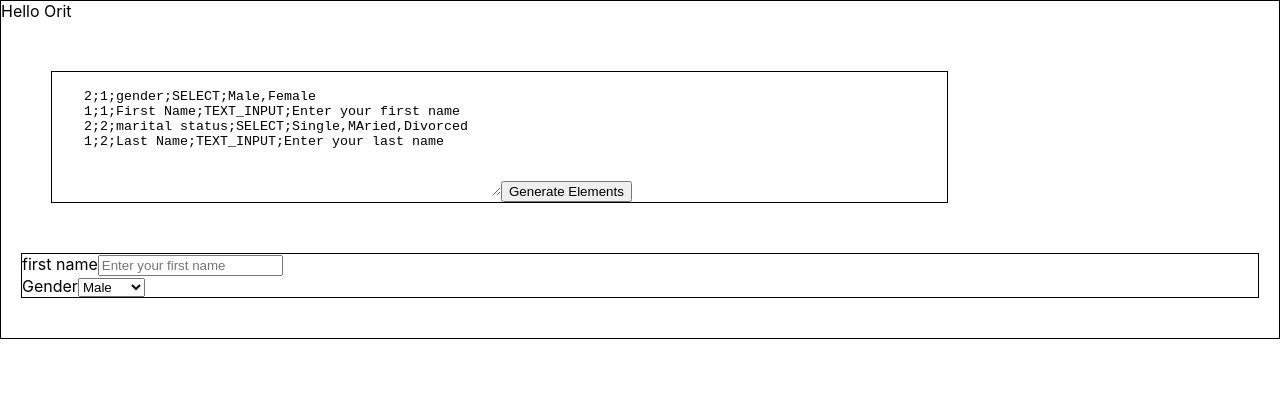
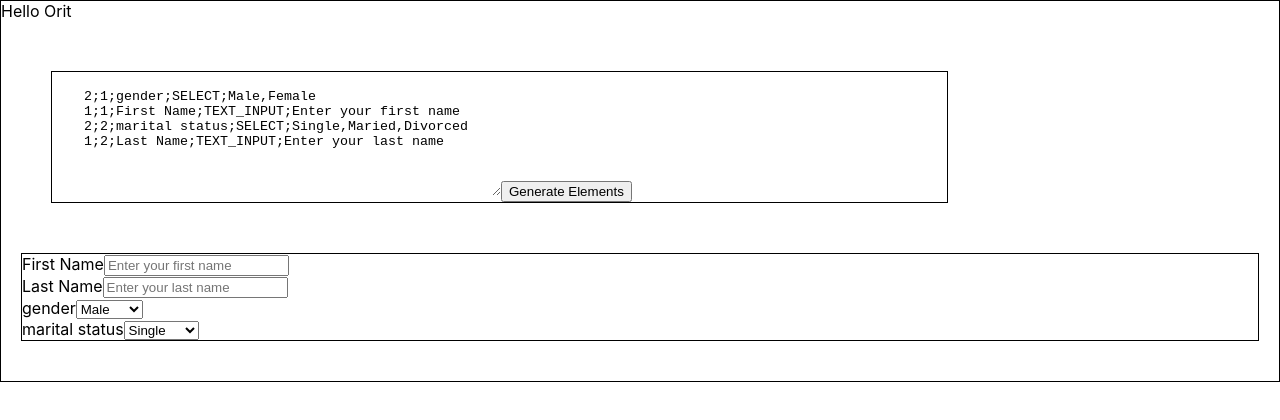
Before and after one commit to okozolin/React-dynamic-components, a React (Create React App) app: page / in a window 1280 px wide. Shown: the top 420 px of the page. Built offline with nearby package versions, Linux system fonts and the light colour scheme.

Commit message:
dynamically generate component

```diff
--- a/src/App.js
+++ b/src/App.js
@@ -2,6 +2,7 @@ import React, {useContext, useState} from 'react';
 import InputElm from "./components/inputtext.component";
 import SelectElm from "./components/select.component";
 import './App.css';
+import CreateComponents from "./components";
 
 export const ItemsContext = React.createContext();
 
@@ -11,7 +12,7 @@ function App() {
     const uiGrid = `
 2;1;gender;SELECT;Male,Female
 1;1;First Name;TEXT_INPUT;Enter your first name
-2;2;marital status;SELECT;Single,MAried,Divorced
+2;2;marital status;SELECT;Single,Maried,Divorced
 1;2;Last Name;TEXT_INPUT;Enter your last name
   `
     const [uiGridText, setUiGridText] = useState(uiGrid)
@@ -85,8 +86,9 @@ function App() {
           </div>
           {parseElements(uiGridText)}
           <div id="elements_container">
-              <InputElm label='first name' value='Enter your first name'/>
-              <SelectElm label='Gender' value='Male,Female'/>
+              {elements.map(block => CreateComponents(block))}
+              {/*<InputElm label='first name' value='Enter your first name'/>*/}
+              {/*<SelectElm label='Gender' value='Male,Female'/>*/}
           </div>
       </div>
   );
--- a/src/components.js
+++ b/src/components.js
@@ -3,28 +3,15 @@ import InputElm from "./components/inputtext.component";
 import SelectElm from "./components/select.component";
 
 const components = {
-    TEXT_INPUT: InputElm,
-    SELECT: SelectElm,
+    text_input: InputElm,
+    select: SelectElm,
     basic: ''
 };
-//
-// export default block => {
-//     // component does exist
-//     if (typeof Components[block.component] !== "undefined") {
-//         return React.createElement(Components[block.component], {
-//             key: block._uid,
-//             block: block
-//         });
-//     }
-//     // component doesn't exist yet
-//     return React.createElement(
-//         () => <div>The component {block.component} has not been created yet.</div>,
-//         { key: block._uid }
-//     );
-// }
 
-function CreateComponents(props) {
+const CreateComponents = (props) => {
     const TypeComponent = components[props.type.toLowerCase() || 'basic'];
     return (
-        <TypeComponent label={props.label} value={props.value} />
+        <TypeComponent key={`${props.row}${props.col}`} label={props.label} value={props.value} />
     );}
+
+export default CreateComponents;
```
